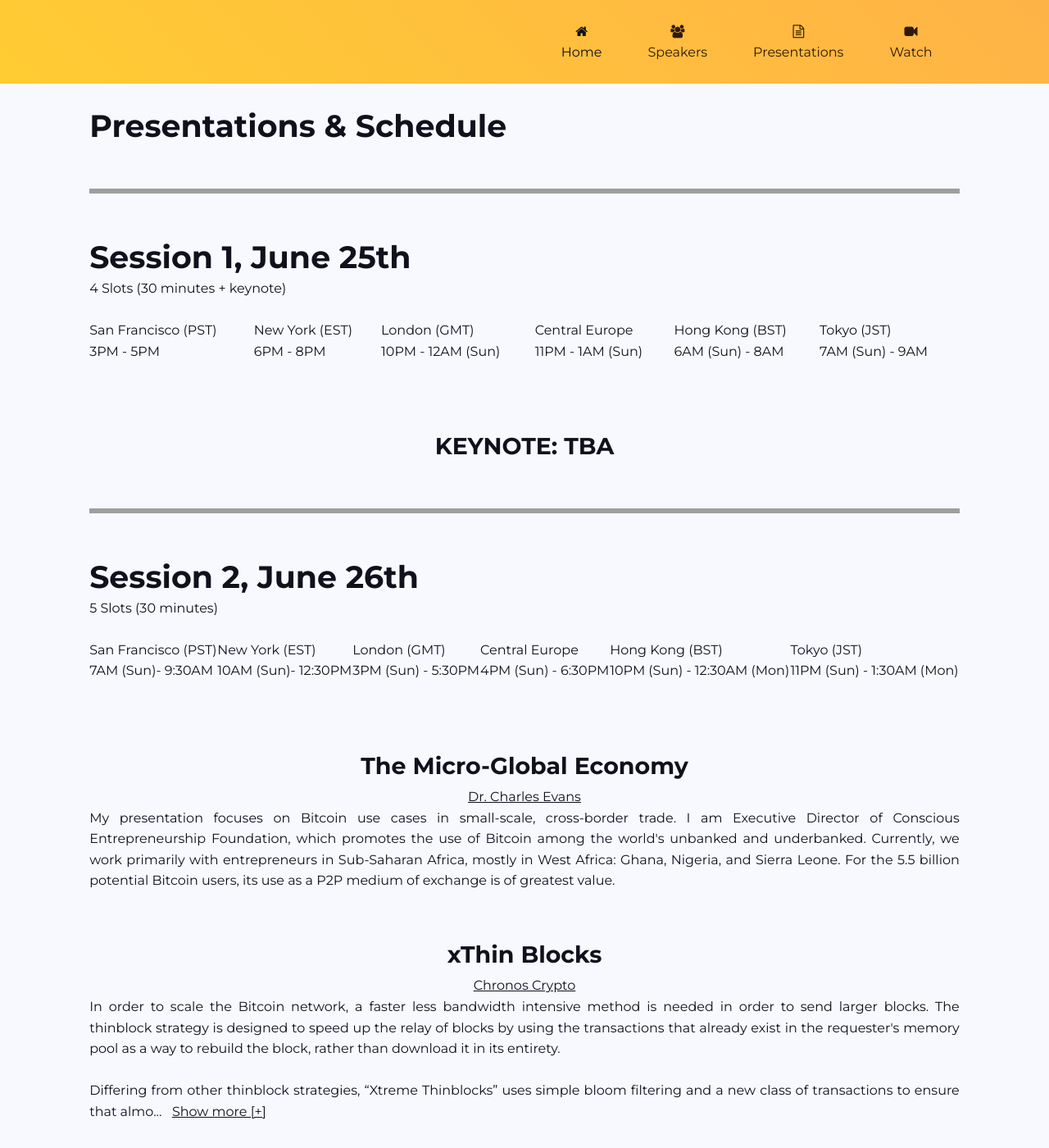
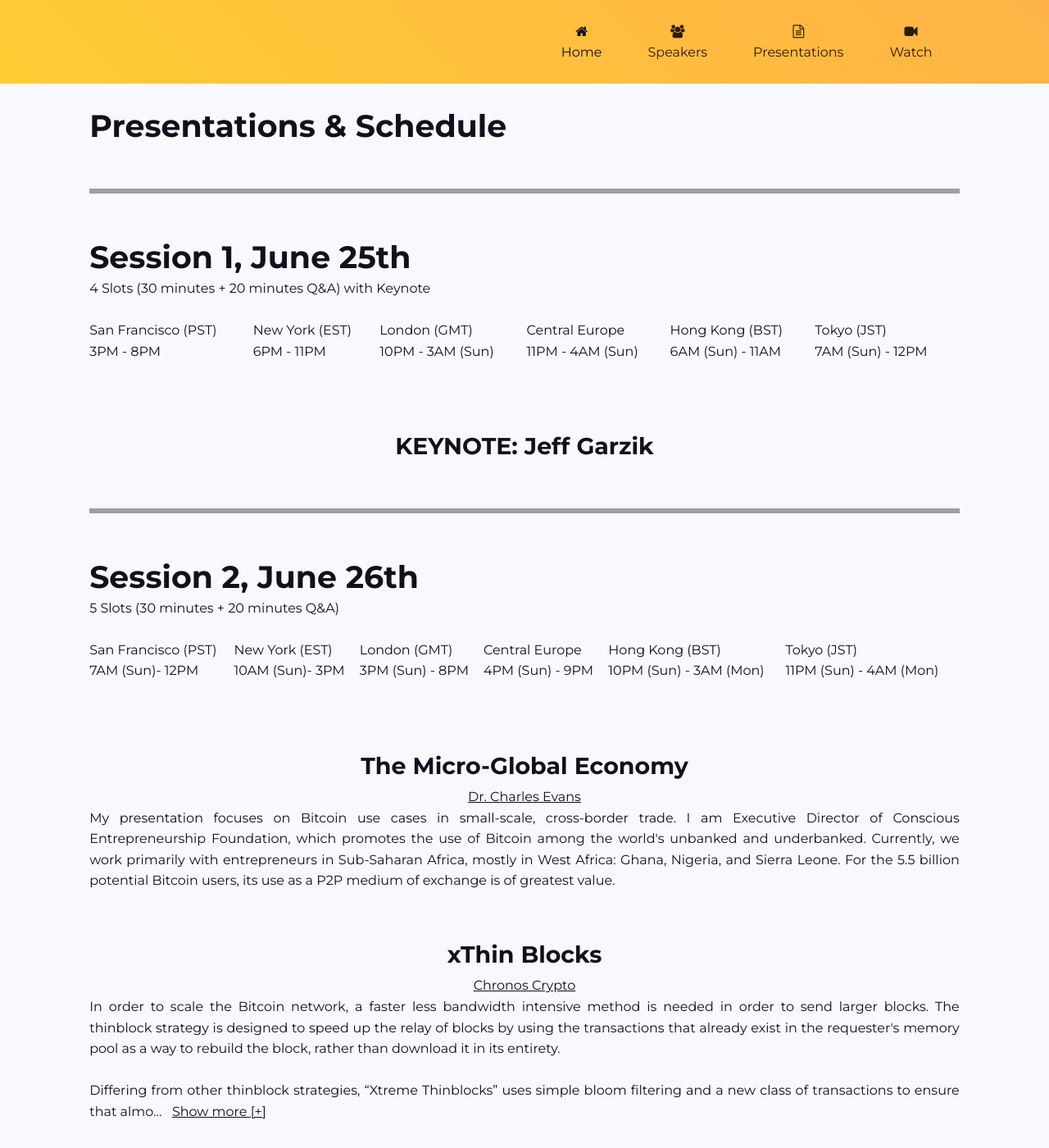
Before and after one commit to bitcoinclassic/onChain, a Jekyll site: the page built from presentations.html, in a window 1280 px wide and 1400 px high, cut to the strip 0-1400 px from the top of the window. Shown: the whole strip at 82% size. Built offline with Jekyll 4.4.1, drawn with Linux system fonts in a browser that asks for light colours; nearby versions of some CDN libraries; comment, search, counter and statistics services are not loaded; some of the changed text lies outside the part shown; grey boxes are pictures that could not be loaded.

Commit message:
adding new files.

```diff
--- a/presentations.html
+++ b/presentations.html
@@ -8,7 +8,7 @@ layout: default
     <hr>
 
     <h1>Session 1, June 25th</h1>
-    <p>4 Slots (30 minutes + keynote)</p>
+    <p>4 Slots (30 minutes + 20 minutes Q&A) with Keynote</p>
     <table>
         <thead>
             <tr>
@@ -22,19 +22,19 @@ layout: default
         </thead>
         <tbody>
             <tr>
-                <td data-th="San Francisco (PST) ">3PM - 5PM</td>
-                <td data-th="New York (EST) ">6PM - 8PM</td>
-                <td data-th="London (GMT) ">10PM - 12AM (Sun)</td>
-                <td data-th="Central Europe ">11PM - 1AM (Sun)</td>
-                <td data-th="Hong Kong (BST) ">6AM (Sun) - 8AM</td>
-                <td data-th="Tokyo (JST) ">7AM (Sun) - 9AM</td>
+                <td data-th="San Francisco (PST) ">3PM - 8PM</td>
+                <td data-th="New York (EST) ">6PM - 11PM</td>
+                <td data-th="London (GMT) ">10PM - 3AM (Sun)</td>
+                <td data-th="Central Europe ">11PM - 4AM (Sun)</td>
+                <td data-th="Hong Kong (BST) ">6AM (Sun) - 11AM</td>
+                <td data-th="Tokyo (JST) ">7AM (Sun) - 12PM</td>
             </tr>
         </tbody>
     </table>
 
     <br>
     <article class="paper">
-        <h2>KEYNOTE: TBA</h2>
+        <h2>KEYNOTE: Jeff Garzik</h2>
         <!-- <span class="author"><a href="/speakers.html#">Keynote Speaker Name</a></span>
         <p class="more">
         </p> -->
@@ -43,7 +43,7 @@ layout: default
     <hr>
 
     <h1>Session 2, June 26th</h1>
-    <p>5 Slots (30 minutes)</p>
+    <p>5 Slots (30 minutes + 20 minutes Q&A)</p>
     <table>
         <thead>
             <tr>
@@ -57,12 +57,12 @@ layout: default
         </thead>
         <tbody>
             <tr>
-                <td data-th="San Francisco (PST) ">7AM (Sun)- 9:30AM</td>
-                <td data-th="New York (EST) ">10AM (Sun)- 12:30PM</td>
-                <td data-th="London (GMT) ">3PM (Sun) - 5:30PM</td>
-                <td data-th="Central Europe ">4PM (Sun) - 6:30PM</td>
-                <td data-th="Hong Kong (BST) ">10PM (Sun) - 12:30AM (Mon)</td>
-                <td data-th="Tokyo (JST) ">11PM (Sun) - 1:30AM (Mon)</td>
+                <td data-th="San Francisco (PST) ">7AM (Sun)- 12PM</td>
+                <td data-th="New York (EST) ">10AM (Sun)- 3PM</td>
+                <td data-th="London (GMT) ">3PM (Sun) - 8PM</td>
+                <td data-th="Central Europe ">4PM (Sun) - 9PM</td>
+                <td data-th="Hong Kong (BST) ">10PM (Sun) - 3AM (Mon)</td>
+                <td data-th="Tokyo (JST) ">11PM (Sun) - 4AM (Mon)</td>
             </tr>
         </tbody>
     </table>
@@ -86,23 +86,15 @@ layout: default
 
     <hr>
 
-    <h1>Date TBD</h1>
+    <h1>Timeslot TBD</h1>
 
     <article class="paper">
         <h2>Block space as a commodity</h2>
-        <span class="author"><a href="/speakers.html#rizun">Peter Rizun</a></span>
+        <span class="author"><a href="/speakers.html#rizun">Dr. Peter Rizun</a></span>
         <p class="more">
             This talk will explore the question of whether block size is a useful tool for enforcing policy or an emergent phenomenon of the network. From the policy-tool perspective, the block size represents a “lever” that policy makers might use to balance the cost of operating a node with the market price for block space (i.e., transaction fees). Assuming only that block space obeys the laws of supply and demand, we will show that for any given market condition, there exists an artificial block size limit that will produce greater network security and slower blockchain growth than the equivalent no-limit case, at the expense of higher transaction fees and reduced economic activity. Despite the flexibility offered by the policy-tool approach, we will show that little empirical evidence exists that the network is capable of enforcing a strict block size limit, questioning whether the policy-tool perspective is valid. We conclude by suggesting a simple change to the Bitcoin software to empower each node operator to more easily express his free choice regarding the size of blocks he is willing to accept while simultaneously ensuring that his node tracks consensus.
         </p>
     </article>
-
-
-
-    <article class="paper">
-    <h2>Braiding the Blockchain</h2>
-    <span class="author"><a href="/speakers.html#mcelrath">Bob McElrath</a></span>
-    </article>
-
 
 
     <article class="paper">
@@ -139,14 +131,5 @@ layout: default
 
 
 
-    <article class="paper">
-    <h2>Libbitcoin</h2>
-    <span class="author"><a href="/speakers.html#voskuill">Eric Voskuill</a></span>
-    <p class="more">
-      Libbitcoin is a set of cross platform, open source C++ libraries for building Bitcoin applications. The toolkit consists of libraries, examples, tests and applications. The project was established on three principles. <br><br>Privacy: Bitcoin should always remain as private as possible for its users. Privacy is essential to fungibility. Libbitcoin has developed important privacy technologies. Libbitcoin is the reference implementation for stealth addressing, transactions, and private discovery. The query API implements CurveCP for network privacy and client/server identity. Current work includes private information retrieval (PIR) of blockchain information.<br><br>
-      Scalability: Bitcoin built today with the future in mind. Centralized services are not scaling solutions. Decentralized applications must be able to scale (add hardware to meet demand). The Bitcoin blockchain is a cache, so distributing it widely is optimal. Libbitcoin server exposes a high performance blockchain query interface. The server builds directly on the asynchronous full node which maintains the blockchain cache.<br><br>
-      Integrity: No individual or group should have enough power over the network to compromise its original aims. Custodial accounts and web APIs reduce participation in the economic consensus, weakening integrity. We aim to reverse this trend by facilitating construction of decentralized applications. Airbitz, OpenBazaar and Darkwallet are some notable examples.
-    </p>
-    </article>
 
 </section>
```
Also changed, not shown: speakers.html (+30 -15 lines), images/Jeff-Garzik-2.jpg, images/chronos-2.jpg (added), images/meni.jpg (added).
